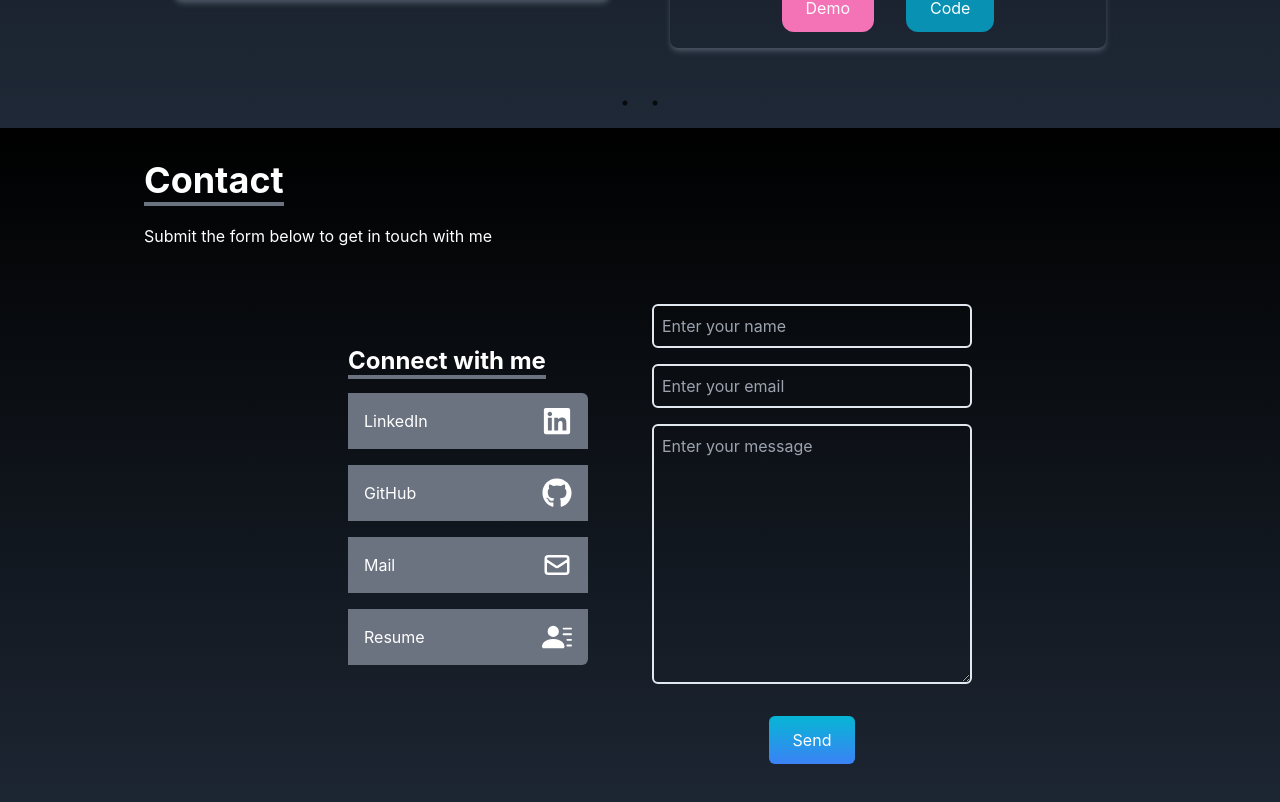
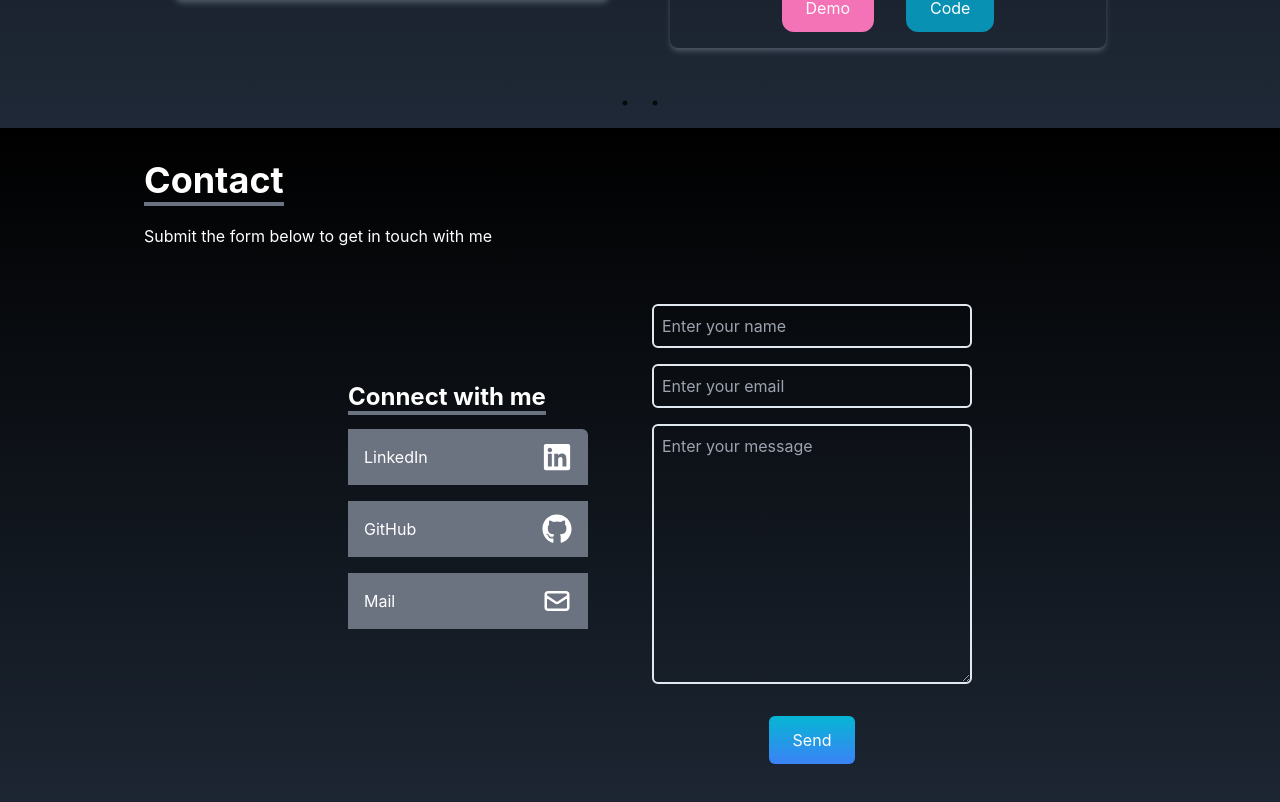
Before and after one commit to Adii1707/Adii1707.github.io, a React (Create React App) app: page / in a window 1280 px wide. Shown: the part 3336-4138 px from the top of the page. Built offline with nearby package versions, Linux system fonts and the light colour scheme.

Commit message:
some-changes

```diff
--- a/src/Pages/Contact.jsx
+++ b/src/Pages/Contact.jsx
@@ -32,19 +32,19 @@ const Contact = () => {
           Mail <HiOutlineMail size={30} />
         </>
       ),
-      href: "mailto:foo@gmail.com",
+      href: "mailto:adityasinghghosh36@gmail.com",
     },
-    {
-      id: 4,
-      child: (
-        <>
-          Resume <BsFillPersonLinesFill size={30} />
-        </>
-      ),
-      href: "/AdityaResume.pdf",
-      style: "rounded-br-md",
-      download: true,
-    },
+    // {
+    //   id: 4,
+    //   child: (
+    //     <>
+    //       Resume <BsFillPersonLinesFill size={30} />
+    //     </>
+    //   ),
+    //   href: "/AdityaResume.pdf",
+    //   style: "rounded-br-md",
+    //   download: true,
+    // },
   ];
 
   return (
```
